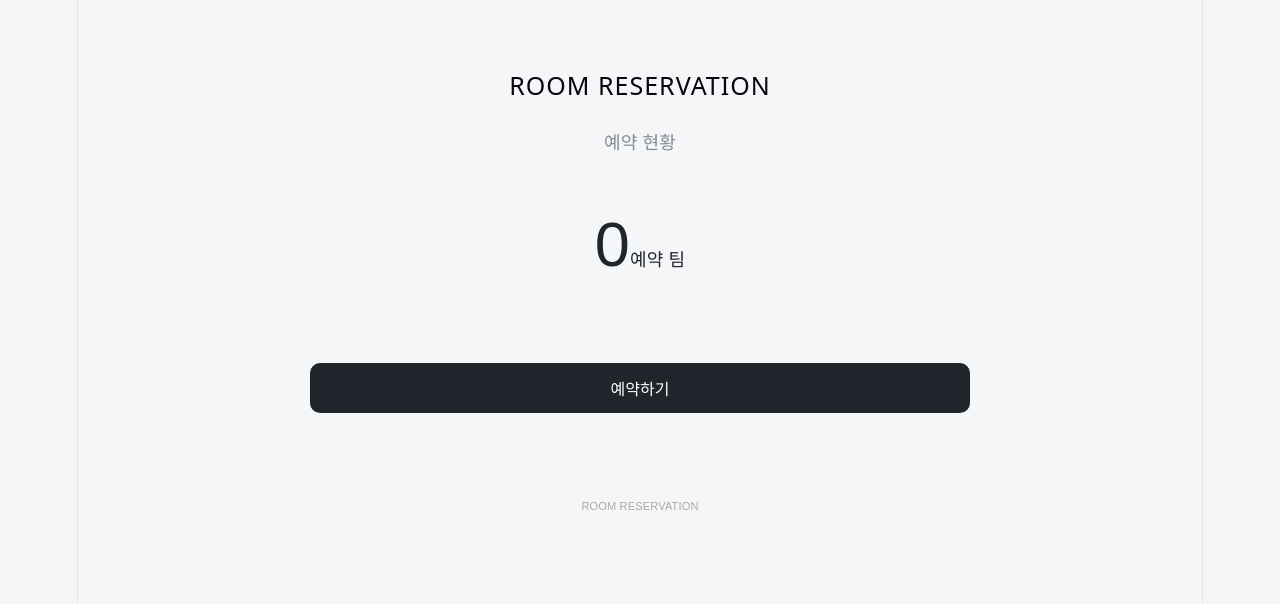
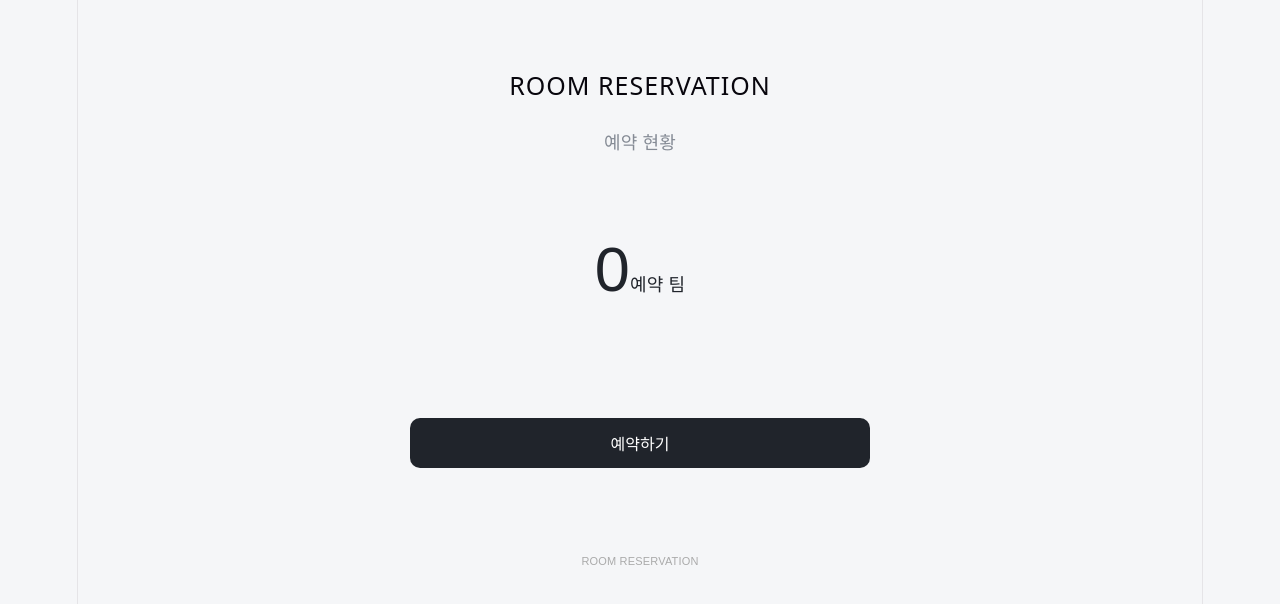
Before and after one commit to sch-Anthony/room-reservation, a React (Vite) app: page /#/ in a window 1280 px wide. Shown: the top 604 px of the page. Built offline with nearby package versions, Linux system fonts and the light colour scheme; no server answers.

Commit message:
Adjust styles for container and count-card

```diff
--- a/src/style.css
+++ b/src/style.css
@@ -12,7 +12,7 @@ body {
 
 .container {
   width: 90%;
-  max-width: 700px;
+  max-width: 500px;
   margin: 0 auto;
   padding: 40px 20px;
 }
@@ -30,8 +30,8 @@ h1 {
 }
 
 .count-card {
-  padding: 40px 20px;
-  margin: 30px 0;
+  padding: 60px 30px;
+  margin: 40px 0;
 }
 
 .count {
```
